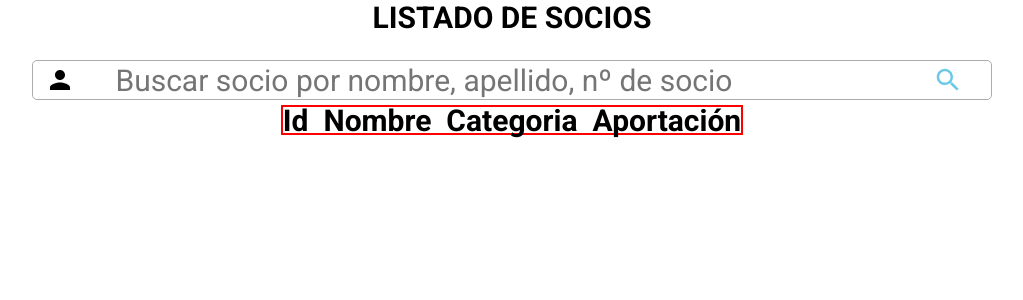
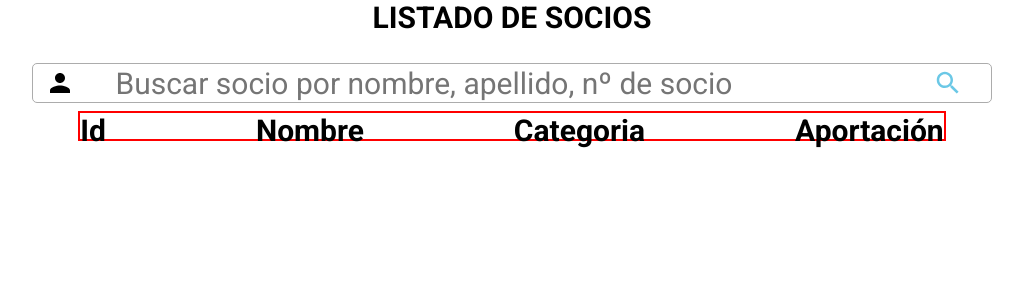
Before and after one commit to joyjos/ACAF, a React (Vite) app in the folder frontend/: page /partners in a window 1280 px wide. Shown: the top 300 px of the page, without its empty margins (128-1151 px from the left). Built offline with nearby package versions, Linux system fonts and the light colour scheme.

Commit message:
Fix bug ContainerList

```diff
--- a/frontend/src/presentation/components/ContainerList/ContainerList.css
+++ b/frontend/src/presentation/components/ContainerList/ContainerList.css
@@ -3,10 +3,11 @@
     height: 3rem;
     display: flex;
     flex-direction: row;
-    gap: 15px;
+    flex-wrap: wrap;
+    gap:150px;
+    text-align: center;
     justify-content: space-around;
-    align-items: center;
     border: 2px red solid;
-
+    font-size:3rem;
 
 }
--- a/frontend/src/presentation/pages/PartnersList/PartnersList.css
+++ b/frontend/src/presentation/pages/PartnersList/PartnersList.css
@@ -5,5 +5,5 @@ h1 {
   display: flex;
   align-items: center;
   flex-direction: column;
-  gap: 5px;
+  gap:8px;
 }
```
